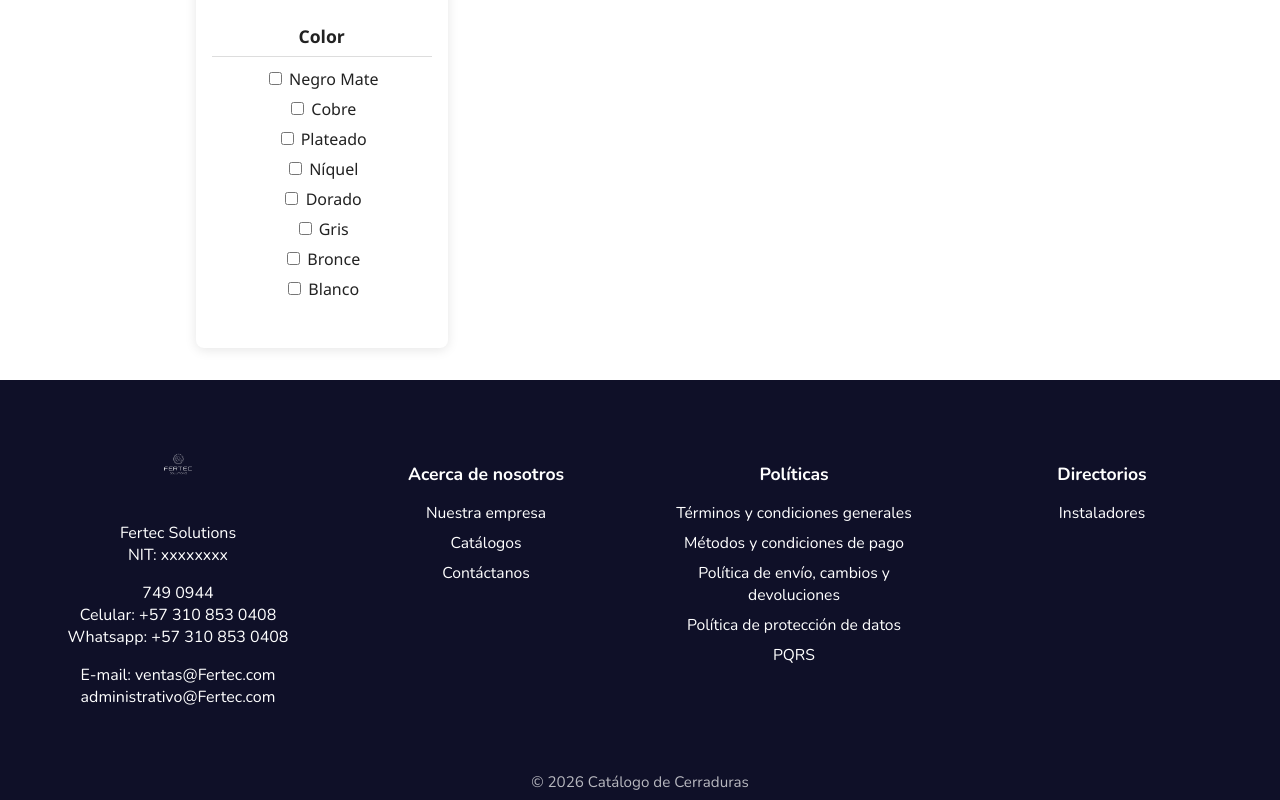
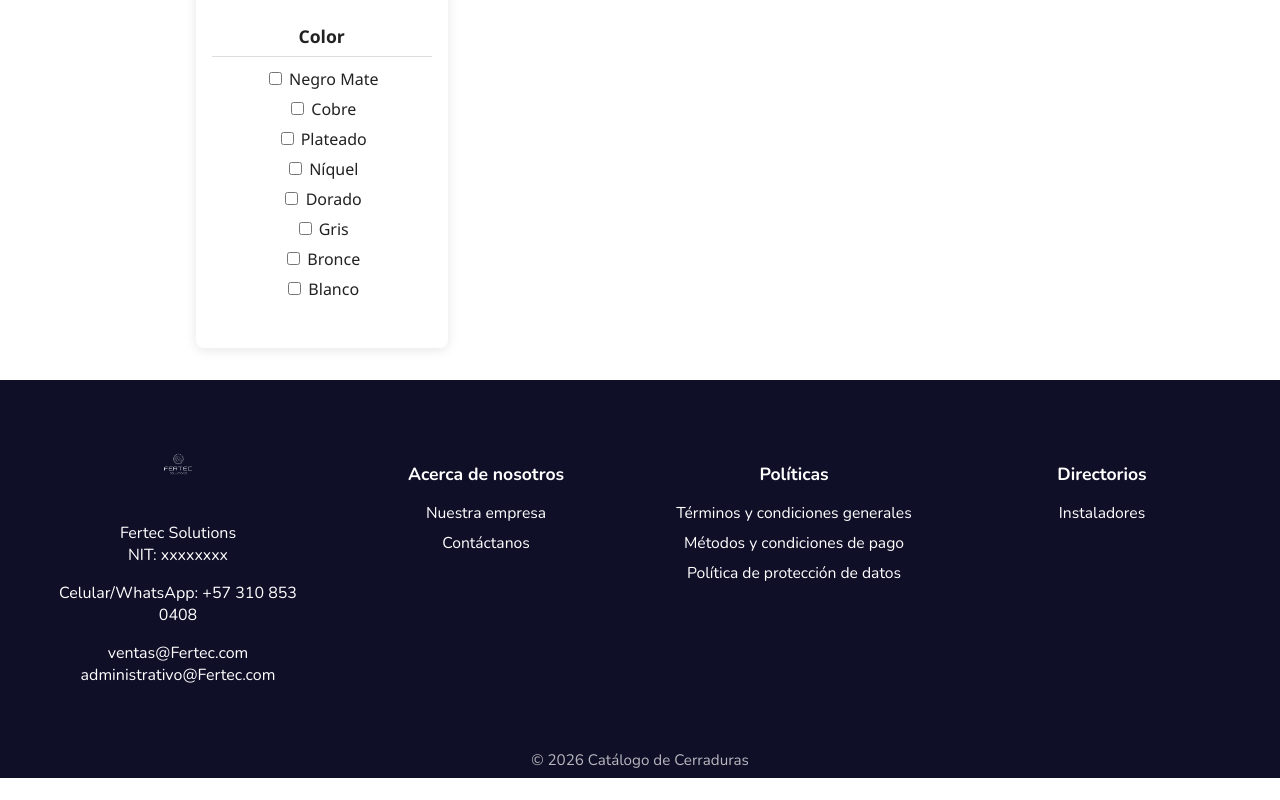
Before and after one commit to eliancasallas07/Fertec_React_2026, a React (Create React App) app: page / in a window 1280 px wide. Shown: the part 1590-2390 px from the top of the page. After the commit the page ends 2368 px from the top, so only its background shows below. Built offline with nearby package versions, Linux system fonts and the light colour scheme.

Commit message:
Actualización de footer: enlaces, textos y opciones eliminadas según requerimientos

```diff
--- a/src/App.css
+++ b/src/App.css
@@ -1,3 +1,13 @@
+/* Enlaces del footer en negro, sin subrayado ni color azul */
+.Footer-col a {
+  color: #fff !important;
+  text-decoration: none !important;
+  transition: color 0.2s;
+}
+.Footer-col a:hover {
+  color: #fff !important;
+  text-decoration: underline !important;
+}
 .Catalogo-badge {
   display: inline-block;
   padding: 2px 10px;
--- a/src/Layout.jsx
+++ b/src/Layout.jsx
@@ -339,34 +339,36 @@ const Layout = ({ children, titulo }) => {
           <div className="Footer-col">
             <img src={logo} alt="Logo" className="Footer-logo" />
             <p>Fertec Solutions<br/>NIT: xxxxxxxx</p>
-            <p>749 0944<br/>Celular: +57 310 853 0408<br/>Whatsapp: +57 310 853 0408</p>
-            <p>E-mail: ventas@Fertec.com administrativo@Fertec.com</p>
+            <p>
+              <a href="https://wa.me/573108530408" target="_blank" rel="noopener noreferrer">Celular/WhatsApp: +57 310 853 0408</a><br/>
+            </p>
+            <p>
+              <a href="mailto:ventas@Fertec.com">ventas@Fertec.com</a><br/>
+              <a href="mailto:administrativo@Fertec.com">administrativo@Fertec.com</a>
+            </p>
             <div className="Footer-social">
-              <span> {/*  íconos sociales  */} </span>
+              <span> {/* íconos sociales */} </span>
             </div>
           </div>
           <div className="Footer-col">
             <h3>Acerca de nosotros</h3>
             <ul>
-              <li>Nuestra empresa</li>
-              <li>Catálogos</li>
-              <li>Contáctanos</li>
+              <li><a href="/nuestra-marca.pdf" download>Nuestra empresa</a></li>
+              <li><a href="https://wa.me/573108530408" target="_blank" rel="noopener noreferrer">Contáctanos</a></li>
             </ul>
           </div>
           <div className="Footer-col">
             <h3>Políticas</h3>
             <ul>
-              <li>Términos y condiciones generales</li>
+              <li><a href="https://www.sic.gov.co/terminos-y-condiciones-generales" target="_blank" rel="noopener noreferrer">Términos y condiciones generales</a></li>
               <li>Métodos y condiciones de pago</li>
-              <li>Política de envío, cambios y devoluciones</li>
-              <li>Política de protección de datos</li>
-              <li>PQRS</li>
+              <li><a href="https://www.sic.gov.co/politica-de-proteccion-de-datos-personales" target="_blank" rel="noopener noreferrer">Política de protección de datos</a></li>
             </ul>
           </div>
           <div className="Footer-col">
             <h3>Directorios</h3>
             <ul>
-              <li>Instaladores</li>
+              <li><Link to="/instaladores">Instaladores</Link></li>
             </ul>
           </div>
         </div>
```
